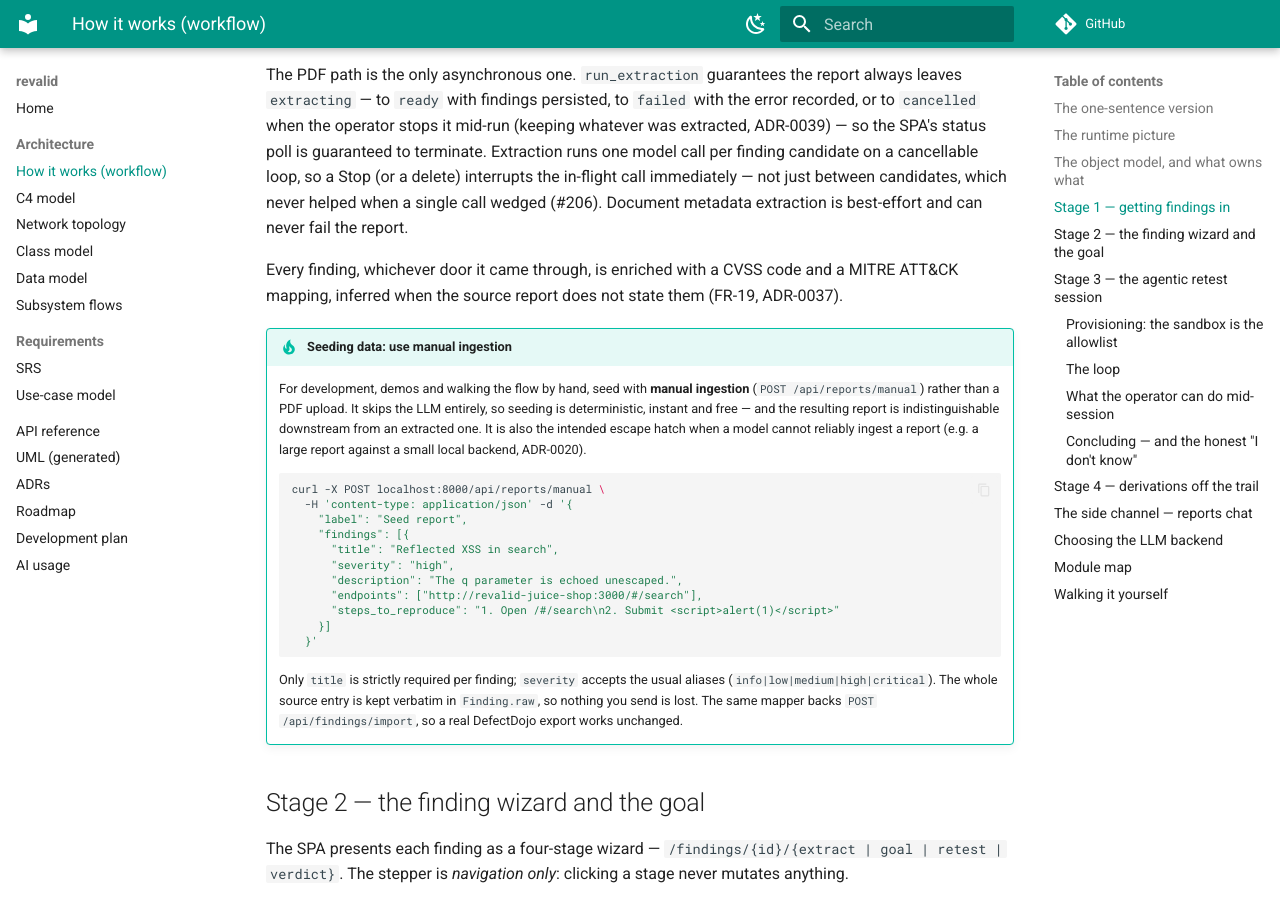
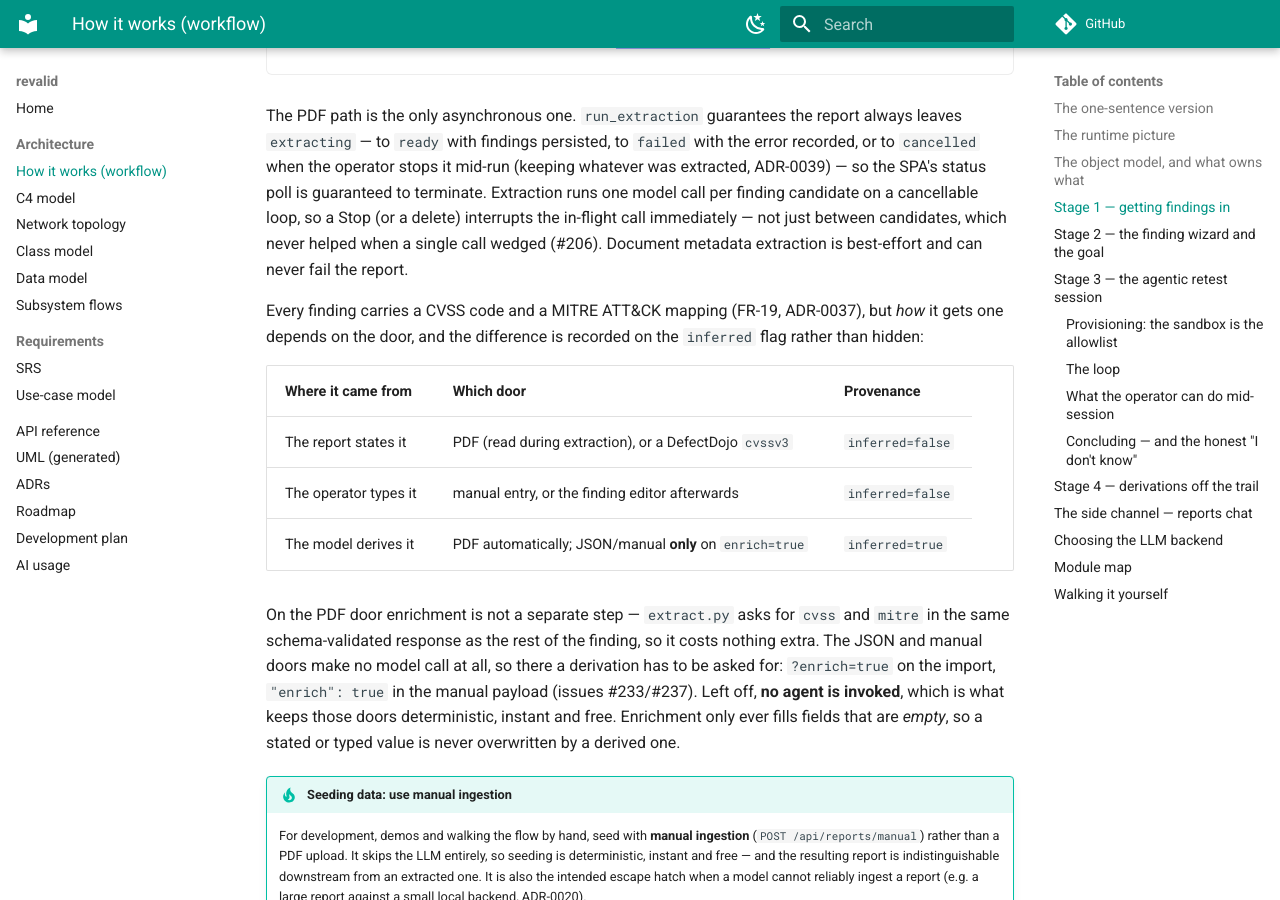
Before and after one commit to SelfishCoconut/revalid, an MkDocs documentation site: the page built from docs/architecture/workflow.md, in a window 1280 px wide and 900 px high, scrolled down 2401 px. Built offline with MkDocs 1.6.1 and Material for MkDocs 9.7.7, drawn with Linux system fonts in a browser that asks for light colours; comment, search, counter and statistics services are not loaded; some of the changed text lies outside the part shown.

Commit message:
docs: enrichment is not unconditional, and findings.py never did it (#240)
Two claims survived the #233/#237 work in the pages those PRs did not touch.

The first is the one Álvaro caught in subsystem-flows, still present elsewhere:
workflow.md said "every finding, **whichever door it came through**, is
enriched", and index.md and the README read the same way. Only the PDF door
derives a taxonomy automatically; the JSON and manual doors copy a stated one,
accept a typed one, and derive only on `enrich=true`. Replaced with a table of
the three provenance routes, so the `inferred` flag is readable off the docs the
way it is off the data.

The second is a factual error: workflow.md's module map and the C4 component
prose both credited `findings.py` with "CVSS/MITRE enrichment". It contains no
such code — `grep -c -i "cvss\|mitre" src/revalid/findings.py` is 0. Enrichment
lives in extract.py, the stated-value mapping in ingest.py; findings.py stores
what they produce. The C4 page is the authority on where a module belongs, so
that one was worth more than a wording fix.

The Stage 1 diagram now routes the LLM-free doors straight to persistence with a
dashed opt-in edge into enrichment, matching the corrected ingest flow. Rendered
and checked; it carries no thesis-fig marker, so no figure needed regenerating.

Closes #239

Co-authored-by: Claude Opus 4.8 <noreply@anthropic.com>

````diff
--- a/docs/architecture/workflow.md
+++ b/docs/architecture/workflow.md
@@ -72,8 +72,10 @@ flowchart TD
     A[PDF upload<br/>POST /api/reports] -->|202, background task| B[read_pdf → extract_report<br/>LLM, FR-01/FR-03]
     C[DefectDojo JSON<br/>POST /api/findings/import] --> D[schema mapping, no LLM<br/>FR-02]
     E[Manual entry<br/>POST /api/reports/manual] --> D
-    B --> F[persist findings + CVSS/MITRE enrichment FR-19]
+    B --> N[CVSS/MITRE enrichment FR-19<br/>inside the extraction call]
+    N --> F[persist findings]
     D --> F
+    D -.->|opt in: enrich=true| N
     F --> G[report status → ready]
     B -->|PdfError or any exception| H[report status → failed + error recorded]
 ```
@@ -87,9 +89,24 @@ loop, so a Stop (or a delete) interrupts the in-flight call immediately — not
 between candidates, which never helped when a single call wedged (#206). Document
 metadata extraction is best-effort and can never fail the report.
 
-Every finding, whichever door it came through, is enriched with a CVSS code and a
-MITRE ATT&CK mapping, inferred when the source report does not state them
-(FR-19, ADR-0037).
+Every finding carries a CVSS code and a MITRE ATT&CK mapping (FR-19, ADR-0037),
+but *how* it gets one depends on the door, and the difference is recorded on the
+`inferred` flag rather than hidden:
+
+| Where it came from | Which door | Provenance |
+|---|---|---|
+| The report states it | PDF (read during extraction), or a DefectDojo `cvssv3` | `inferred=false` |
+| The operator types it | manual entry, or the finding editor afterwards | `inferred=false` |
+| The model derives it | PDF automatically; JSON/manual **only** on `enrich=true` | `inferred=true` |
+
+On the PDF door enrichment is not a separate step — `extract.py` asks for `cvss`
+and `mitre` in the same schema-validated response as the rest of the finding, so
+it costs nothing extra. The JSON and manual doors make no model call at all, so
+there a derivation has to be asked for: `?enrich=true` on the import, `"enrich":
+true` in the manual payload (issues #233/#237). Left off, **no agent is invoked**,
+which is what keeps those doors deterministic, instant and free. Enrichment only
+ever fills fields that are *empty*, so a stated or typed value is never
+overwritten by a derived one.
 
 !!! tip "Seeding data: use manual ingestion"
     For development, demos and walking the flow by hand, seed with **manual
@@ -408,7 +425,7 @@ exercisable with no network and no daemon.
 | `app.py` | FastAPI wiring: routes, dependencies, background tasks |
 | `pdf.py`, `extract.py` | PDF text extraction (pdfplumber) → LLM finding extraction |
 | `ingest.py` | DefectDojo-style schema mapping (no LLM); backs import *and* manual entry |
-| `findings.py` | finding persistence, versions, notes, CVSS/MITRE enrichment |
+| `findings.py` | finding persistence, versions, notes (the taxonomy is stored here, never derived here) |
 | `domain.py` | the typed core: `Finding`, statuses, event kinds, evidence, verdicts |
 | `retest_session.py` | the orchestrator: lifecycle, transcript, gate, verdicts |
 | `retest_agent.py` | the Pydantic AI agent and its two tools |
````
Also changed, not shown: README.md (+1 -1 lines), docs/architecture/c4.md (+11 -7 lines), docs/index.md (+6 -2 lines).
